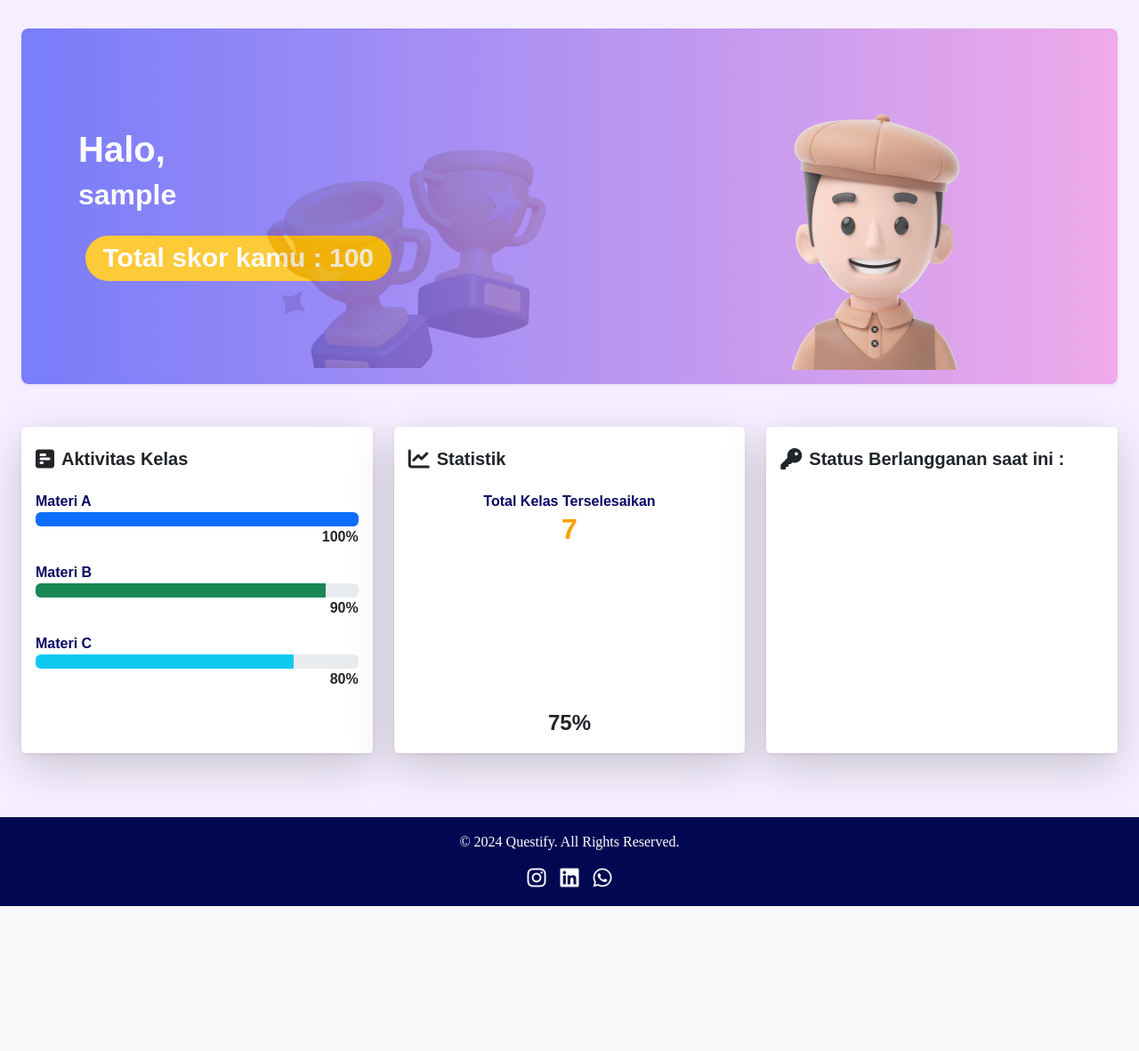
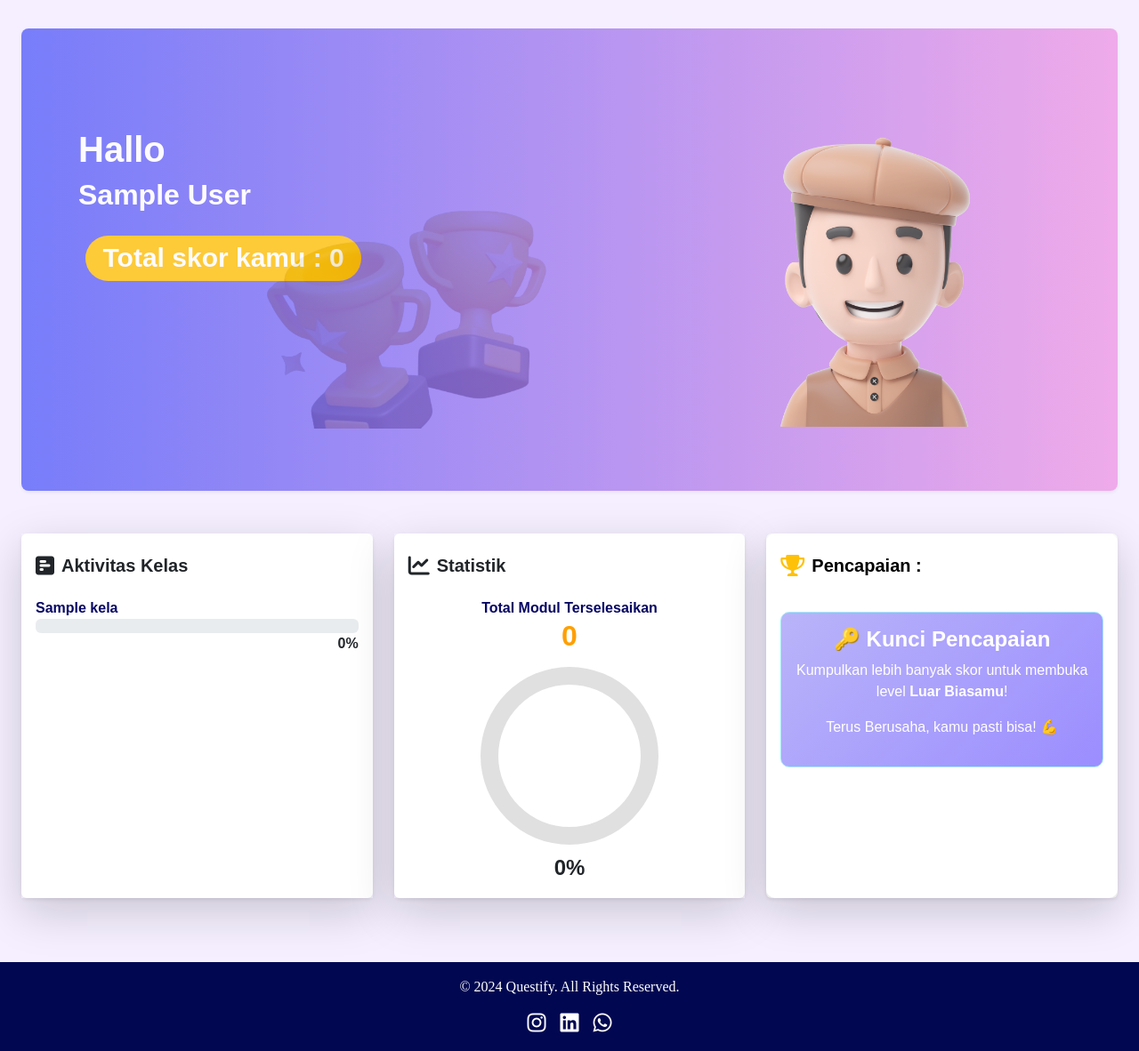
Before and after one commit to timurlauttt/Project-Akhir-Studi-Independent, a Django app: page /questify_app/home/ in a window 1280 px wide. Shown: the part 72-1254 px from the top of the page at 89% size. Before the commit the page ends 1091 px from the top, so only its background shows below. Run offline with Django 5.2, Linux system fonts and the light colour scheme; a user stored in the database is signed in; tables that the repository leaves empty hold one stand-in row (values such as "Sample post"); grey boxes marked "Sample" are stand-in pictures.

Commit message:
menambah logic home dan ubah warna button

```diff
--- a/questify_project/questify_app/views.py
+++ b/questify_project/questify_app/views.py
@@ -105,7 +105,47 @@ def loginPage(request):
 
 @login_required
 def home(request):
-    return render(request, 'questify_app/pages/home.html')
+
+    # Ambil semua kelas
+    semua_kelas = Kelas.objects.prefetch_related('modul_pembelajaran').all()
+
+    # Ambil nilai user dengan jumlah_nilai > 70
+    nilai_lebih_70 = Nilai.objects.filter(user=request.user, jumlah_nilai__gt=70)
+
+    # Hitung total modul terselesaikan
+    total_modul_terselesaikan = nilai_lebih_70.values('modul').distinct().count()
+
+    # Hitung total modul yang tersedia
+    total_modul = ModulPembelajaran.objects.count()
+
+    # Hitung persentase penyelesaian modul
+    persentase_penyelesaian = int(total_modul_terselesaikan / total_modul * 100) if total_modul > 0 else 0
+
+    # Total skor user
+    total_skor = nilai_lebih_70.aggregate(total=Sum('jumlah_nilai'))['total'] or 0
+
+    # Data penyelesaian per kelas
+    data_kelas = []
+    for kelas in semua_kelas:
+        modul_ids = kelas.modul_pembelajaran.values_list('id', flat=True)
+        modul_terselesaikan = Nilai.objects.filter(
+            user=request.user,
+            modul_id__in=modul_ids,
+            jumlah_nilai__gt=70
+        ).values('modul').distinct().count()
+        total_modul = kelas.modul_pembelajaran.count()
+        persentase = int(modul_terselesaikan / total_modul * 100) if total_modul > 0 else 0
+        data_kelas.append({
+            'nama_kelas': kelas.nama_kelas,
+            'persentase': round(persentase, 2),
+        })
+
+    return render(request, 'questify_app/pages/home.html', {
+        'total_modul': total_modul_terselesaikan,
+        'persentase': round(persentase_penyelesaian, 2),
+        'skor': total_skor,
+        'data_kelas': data_kelas,
+    })
 
 
 
--- a/questify_project/templates/questify_app/pages/detailtransaksi.html
+++ b/questify_project/templates/questify_app/pages/detailtransaksi.html
@@ -21,8 +21,8 @@
 
             <!-- Additional Actions -->
             <div class="d-flex justify-content-center gap-2 mb-3">
-              <a href="{% url 'account_change_password' %}" class="btn btn-sm btn-primary">Ganti Password</a>
-              <a href="{% url 'account_email' %}" class="btn btn-sm btn-primary">Ganti Email</a>
+              <a href="{% url 'account_change_password' %}" class="btn btn-sm hover-effect">Ganti Password</a>
+              <a href="{% url 'account_email' %}" class="btn btn-sm hover-effect">Ganti Email</a>
             </div>
             <section>
                 <ul class="nav nav-pills justify-content-center py-2 mb-3 rounded shadow-sm" style="background: white;">
@@ -30,7 +30,7 @@
                         <a class="nav-link text-primary {% if request.resolver_match.url_name == 'userprofile' %}active{% endif %}" href="{% url 'questify_app:userprofile' %}">Profile</a>
                     </li>
                     <li class="nav-item">
-                        <a class="nav-link text-primary {% if request.resolver_match.url_name == 'daftartransaksi' %}active{% endif %}" href="{% url 'questify_app:daftartransaksi' %}">Daftar Transaksi</a>
+                        <a class="nav-link text-primary {% if request.resolver_match.url_name == 'detailtransaksi' %}active{% endif %}" href="{% url 'questify_app:detailtransaksi' %}">Daftar Transaksi</a>
                     </li>
                     <li class="nav-item">
                         <a class="nav-link text-primary" href="{% url 'account_logout' %}">
--- a/questify_project/templates/questify_app/pages/home.html
+++ b/questify_project/templates/questify_app/pages/home.html
@@ -13,17 +13,17 @@ Home
 {% block content %}
 <main class="container-fluid mt-2">
     <div class="container-fluid py-5 position-relative">
-        <img src="{% static 'images/trophy.png' %}" alt="Trophy" class="img-fluid d-none d-md-block position-absolute trophy-img">
-        <div class="mt-5 mb-5 p-5 rounded-3 position-relative shadow-sm" style="background: linear-gradient(270deg, #EE9AE5 0%, #5961F9 100%); min-height: 50vh; opacity: 0.8;">
+        <img src="{% static 'images/trophy.png' %}" alt="Trophy" class="img-fluid d-none d-md-block position-absolute trophy-img" style="margin-top: 30px;">
+        <div class="mt-5 mb-5 p-5 rounded-3 position-relative shadow-sm" style="background: linear-gradient(270deg, #EE9AE5 0%, #5961F9 100%); min-height: 65vh; opacity: 0.8;">
             <div class="mt-5">
-                <img src="{% static 'images/avatarboy.png' %}" alt="avatar" class="img-fluid d-none d-md-block position-absolute avatar-img">
+                <img src="{% static 'images/avatarboy.png' %}" alt="avatar" class="img-fluid d-none d-md-block position-absolute avatar-img" style="height: 339px; width: auto;">
             </div>
             <div class="p-3 mb-3">
-                <h1 class="fs-1 text-white text-start"><strong>Halo,</strong></h1>
-                <h2 class="fs-2 text-white text-start"><strong>{{ user.username }}</strong></h2>
+                <h1 class="fs-1 text-white text-start"><strong>Hallo</strong></h1>
+                <h2 class="fs-2 text-white text-start"><strong>{{ user.first_name }} {{ user.last_name }}</strong></h2>
                 <div class="p-2 mt-3">
                     <h1 class="fs-1 text-white fw-bold">
-                        <span class="badge bg-warning rounded-pill">Total skor kamu : 100</span>
+                        <span class="badge bg-warning rounded-pill">Total skor kamu : {{ skor }}</span>
                     </h1>
                 </div>
             </div>
@@ -39,35 +39,27 @@ Home
                             <i class="fa-solid fa-square-poll-horizontal me-2"></i>
                             <h3 class="card-title fs-5 fw-bold mb-4">Aktivitas Kelas</h3>
                         </div>
-                        <!-- Progress Bar 1 -->
-                        <div class="mb-3 fw-bold">
-                            <span class="d-block text-start" style="color: rgb(7, 7, 100);" >Materi A</span>
-                            <div class="progress">
-                                <div class="progress-bar" role="progressbar" style="width: 100%" aria-valuenow="100" aria-valuemin="0" aria-valuemax="100"></div>
+                        {% for kelas in data_kelas %}
+                            <div class="mb-3 fw-bold">
+                                <span class="d-block text-start" style="color: rgb(7, 7, 100);">{{ kelas.nama_kelas }}</span>
+                                <div class="progress">
+                                    <div class="progress-bar {% if kelas.persentase >= 75 %}bg-success{% elif kelas.persentase >= 50 %}bg-info{% elif kelas.persentase >= 25 %}bg-warning{% else %}bg-danger{% endif %}"
+                                         role="progressbar"
+                                         data-progress="{{ kelas.persentase|default:0 }}"
+                                         aria-valuemin="0"
+                                         aria-valuemax="100">
+                                    </div>
+                                </div>
+                                <span class="d-block text-end">{{ kelas.persentase }}%</span>
                             </div>
-                            <span class="d-block text-end">100%</span>
-                        </div>
-
-                        <!-- Progress Bar 2 -->
-                        <div class="mb-3 fw-bold">
-                            <span class="d-block text-start" style="color: rgb(7, 7, 100);" >Materi B</span>
-                            <div class="progress">
-                                <div class="progress-bar bg-success" role="progressbar" style="width: 90%" aria-valuenow="90" aria-valuemin="0" aria-valuemax="100"></div>
-                            </div>
-                            <span class="d-block text-end">90%</span>
-                        </div>
-
-                        <!-- Progress Bar 3 -->
-                        <div class="mb-3 fw-bold">
-                            <span class="d-block text-start" style="color: rgb(7, 7, 100);" >Materi C</span>
-                            <div class="progress">
-                                <div class="progress-bar bg-info" role="progressbar" style="width: 80%" aria-valuenow="80" aria-valuemin="0" aria-valuemax="100"></div>
-                            </div>
-                            <span class="d-block text-end">80%</span>
-                        </div>
+                        {% empty %}
+                            <p class="text-muted">Belum ada kelas yang tersedia.</p>
+                        {% endfor %}
                     </div>
                 </div>
             </div>
+
+
             <!-- Card 2 -->
             <div class="col-md-4 mb-4">
                 <div class="card h-100 text-dark border-0 shadow-sm">
@@ -78,14 +70,14 @@ Home
                         </div>
 
                         <div class="mb-3 fw-bold text-center">
-                            <span style="color: rgb(7, 7, 100);">Total Kelas Terselesaikan</span>
-                            <h2 class="fw-bold" style="font-size: 2rem; color: #FF9F00;">7</h2>
+                            <span style="color: rgb(7, 7, 100);">Total Modul Terselesaikan</span>
+                            <h2 class="fw-bold" style="font-size: 2rem; color: #FF9F00;">{{ total_modul }}</h2>
                         </div>
 
                         <!-- Circle Progress -->
-                        <canvas id="circleProgress" width="150" height="150"></canvas>
+                        <canvas id="circleProgress" style="max-width: 200px; max-height: 200px; margin: 0 auto;"></canvas>
                         <div class="text-center mt-2">
-                            <span class="fw-bold" style="font-size: 1.5rem;">75%</span>
+                            <span class="fw-bold" style="font-size: 1.5rem;">{{ persentase }}%</span>
                         </div>
                     </div>
                 </div>
@@ -94,15 +86,84 @@ Home
             <!-- Card 3 -->
             <div class="col-md-4 mb-4">
                 <div class="card h-100 text-dark border-0 shadow-sm">
-                    <div class="card-body shadow-lg">
-                        <div class="d-flex align-items-start mt-2" >
-                            <i class="fa-solid fa-key me-2"></i>
-                            <h3 class="card-title fs-5 fw-bold text-center mb-4">Status Berlangganan saat ini :</h3>
+                    <div class="card-body shadow-lg" style="border-radius: 10px;">
+                        <div class="d-flex align-items-start mt-2">
+                            <i class="fa-solid fa-trophy me-2 text-warning fs-4"></i>
+                            <h3 class="card-title fs-5 fw-bold text-center mb-4" style="color: rgb(0, 0, 0);">Pencapaian :</h3>
                         </div>
+                        {% if skor > 200 %}
+                        <h4 class="fw-bold" style="color: #FF9F00; text-align: center;">Penjelajah Pemikiran 🌟</h4>
+                        <div class="d-flex justify-content-center mb-4">
+                            <img src="{% static 'images/avatar1.jpeg' %}" alt="Avatar" class="rounded-circle border" style="width: 80px; height: 80px;">
+                        </div>
+                        <div class="alert alert-success text-center mt-3" style="background: linear-gradient(135deg, #b9b4f9, #9b8dff); color: white; border-radius: 10px;">
+                            <p>Kamu telah mencapai tahap pertama <strong>Penjelajah Pemikiran</strong>! </p>
+                            <p>Terus asah keterampilanmu untuk menjadi tak tertandingi!</p>
+                        </div>
+                        {% elif skor > 400 %}
+                        <h4 class="fw-bold" style="color: #FF9F00; text-align: center;">Penguasa Logika 🌟</h4>
+                        <div class="d-flex justify-content-center mb-4">
+                            <img src="{% static 'images/avatar2.jpeg' %}" alt="Avatar" class="rounded-circle border" style="width: 80px; height: 80px;">
+                        </div>
+                        <div class="alert alert-success text-center mt-3" style="background: linear-gradient(135deg, #b9b4f9, #9b8dff); color: white; border-radius: 10px;">
+                            <p>Kamu telah mencapai tahap kedua <strong>Penguasa Logika</strong>! </p>
+                            <p>Terus asah keterampilanmu untuk menjadi tak tertandingi!</p>
+                        </div>
+                        {% elif skor > 600 %}
+                        <h4 class="fw-bold" style="color: #FF9F00; text-align: center;">Maestro Kognitif 🌟</h4>
+                        <div class="d-flex justify-content-center mb-4">
+                            <img src="{% static 'images/avatar3.jpeg' %}" alt="Avatar" class="rounded-circle border" style="width: 80px; height: 80px;">
+                        </div>
+                        <div class="alert alert-success text-center mt-3" style="background: linear-gradient(135deg, #b9b4f9, #9b8dff); color: white; border-radius: 10px;">
+                            <p>Kamu telah mencapai tahap ketiga <strong>Maestro Kognitif</strong>! </p>
+                            <p>Terus asah keterampilanmu untuk menjadi tak tertandingi!</p>
+                        </div>
+                        {% else %}
+                        <div class="alert alert-info text-center mt-3" style="background: linear-gradient(135deg, #b9b4f9, #9b8dff); color: white; border-radius: 10px;">
+                            <h4 class="fw-bold">🔑 Kunci Pencapaian</h4>
+                            <p>Kumpulkan lebih banyak skor untuk membuka level <strong>Luar Biasamu</strong>!</p>
+                            <p>Terus Berusaha, kamu pasti bisa! 💪</p>
+                        </div>
+                        {% endif %}
                     </div>
                 </div>
             </div>
+
         </div>
     </div>
 </main>
+
+<script src="https://cdn.jsdelivr.net/npm/chart.js"></script>
+<script>
+    const ctx = document.getElementById('circleProgress').getContext('2d');
+    const percentage = parseInt('{{ persentase|default:"0" }}', 10);
+
+    new Chart(ctx, {
+        type: 'doughnut',
+        data: {
+            labels: ['Selesai', 'Belum Selesai'],
+            datasets: [{
+                data: [percentage, 100 - percentage],
+                backgroundColor: ['#4CAF50', '#E0E0E0'],
+                borderWidth: 0
+            }]
+        },
+        options: {
+            cutout: '80%',
+            plugins: {
+                tooltip: { enabled: false },
+                legend: { display: false }
+            }
+        }
+    });
+</script>
+<script>
+    document.querySelectorAll('.progress-bar').forEach(bar => {
+    const progress = bar.getAttribute('data-progress') || 0;
+    bar.style.width = `${progress}%`;
+    bar.setAttribute('aria-valuenow', progress);
+});
+
+</script>
+
 {% endblock %}
```
Also changed, not shown: questify_project/static/css/daftar_transaksi.css (+0 -27 lines), questify_project/static/css/userprofile.css (+16 -0 lines), questify_project/templates/questify_app/pages/daftar_transaksi.html (+19 -3 lines), questify_project/templates/questify_app/pages/userprofile.html (+4 -4 lines), questify_project/questify_app/migrations/0013_skor.py (added), questify_project/questify_app/migrations/0014_delete_skor.py (added), questify_project/questify_app/migrations/0015_rename_tanggal_transaksi_transaksi_created_at_and_more.py (added), questify_project/questify_app/migrations/0016_rename_created_at_transaksi_tanggal_transaksi_and_more.py (added), questify_project/static/images/avatar1.jpeg (added), questify_project/static/images/avatar2.jpeg (added), questify_project/static/images/avatar3.jpeg (added).
